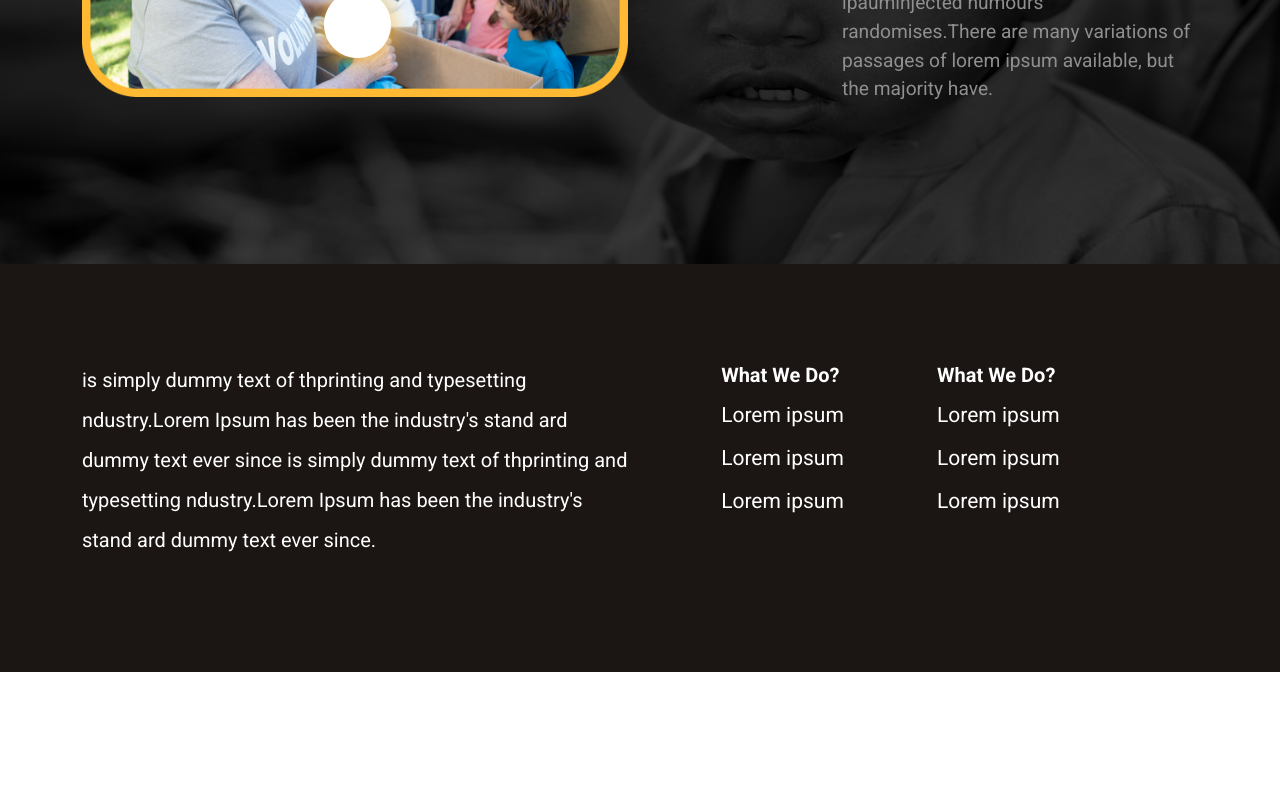
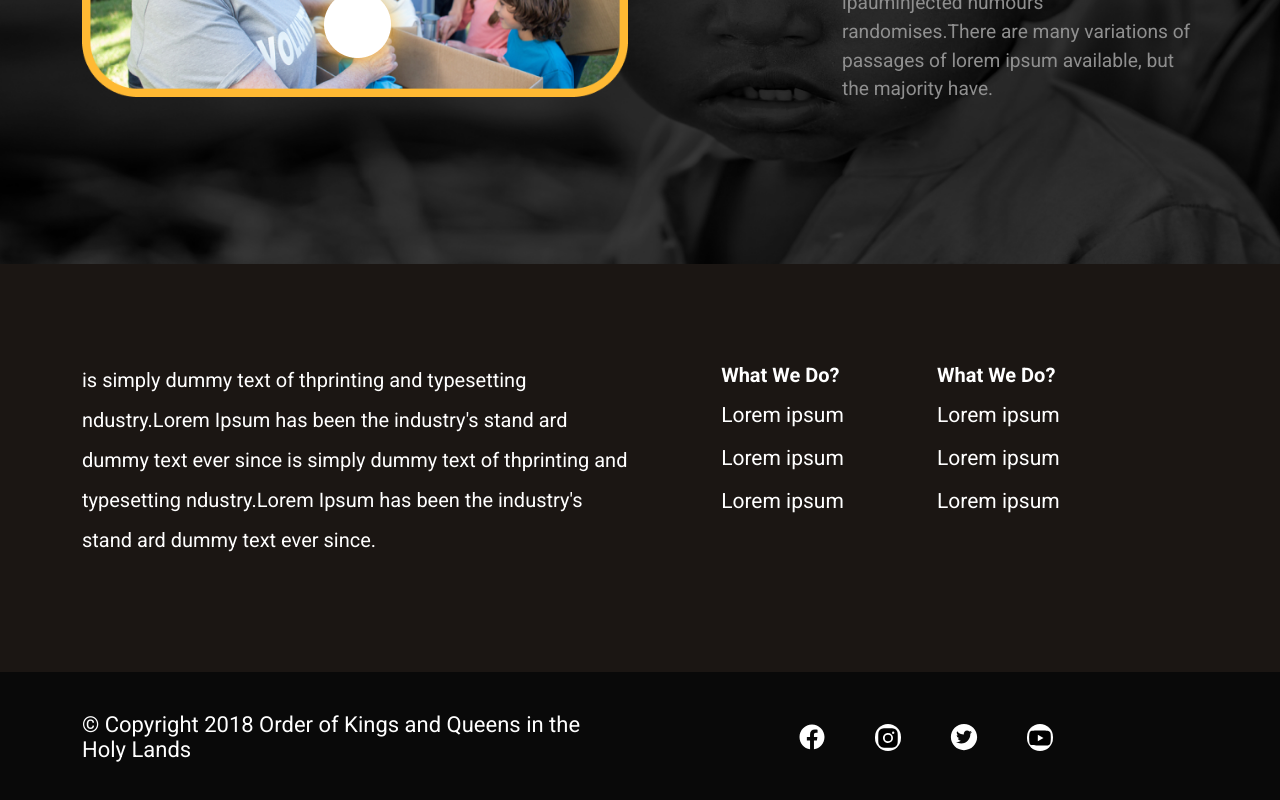
Before and after one commit to Asifmzn12/New-Project, a React (Vite) app: page / in a window 1280 px wide. Shown: the part 4416-5216 px from the top of the page. Before the commit the page ends 5088 px from the top, so only its background shows below. Built offline with nearby package versions, Linux system fonts and the light colour scheme.

Commit message:
some changes

```diff
--- a/src/Components/Footer.jsx
+++ b/src/Components/Footer.jsx
@@ -36,7 +36,7 @@ function Footer() {
                 </div>
             </div>
 
-            <div className="subfooter py-4 text-white position-absolute  w-100 ">
+            <div className="subfooter py-4 text-white   w-100 ">
                 <div className="container">
                     <div className="row justify-content-between align-items-center ">
                         <div className="col-md-6 pt-3 ">
@@ -49,7 +49,7 @@ function Footer() {
                             </span>
 
                             <AiFillTwitterCircle size={"30px"} />
-                            <span className='bg-white  rounded-pill'>
+                            <span className='bg-white  rounded-pill '>
                             <BiLogoYoutube size={"26px"} style={{color:"black"}} /></span>
 
                         </div>
```
